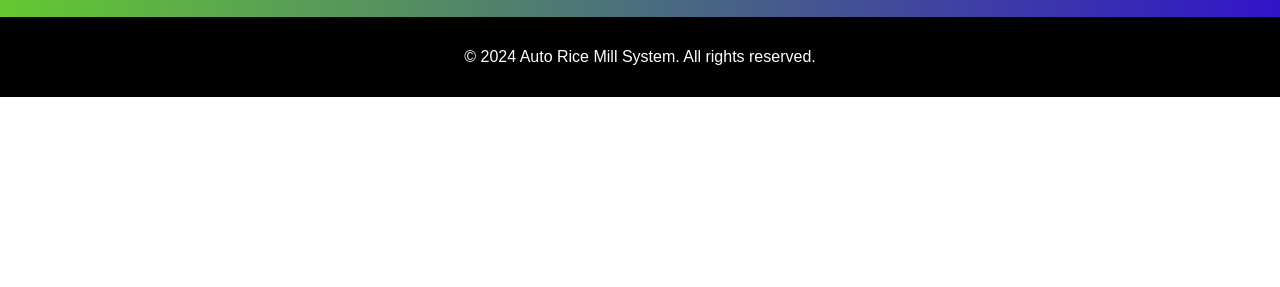
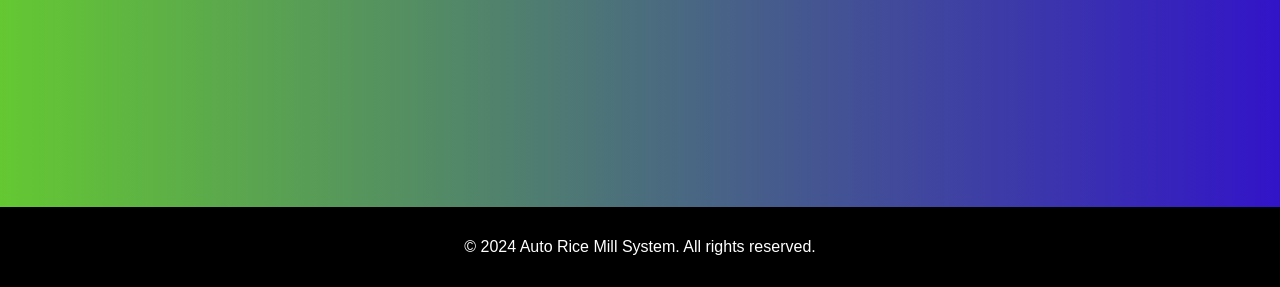
Before and after one commit to AbdullahRFA/Auto_Rice_Mill_System, a plain HTML site: page index.html in a window 1280 px wide. Shown: the part 643-930 px from the top of the page. Before the commit the page ends 800 px from the top, so only its background shows below. Drawn offline with nearby package versions, Linux system fonts and the light colour scheme.

Commit message:
set footer at the buttom and modify main for cover rest of

```diff
--- a/style.css
+++ b/style.css
@@ -88,7 +88,7 @@
   /* Main Content Section */
   main {
     width: 100%;
-    height: 300px;
+    height: 490px;
     display: flex;
     justify-content: center;
     align-items: center;
@@ -96,6 +96,7 @@
     color: white;
     text-align: center;
     padding: 20px;
+
   }
 
   main h2 {
@@ -118,6 +119,7 @@
     justify-content: center;
     text-align: center;
     font-size: 1rem;
+    margin-top: auto;
   }
 
   @media screen and (max-width: 700px) {
```
